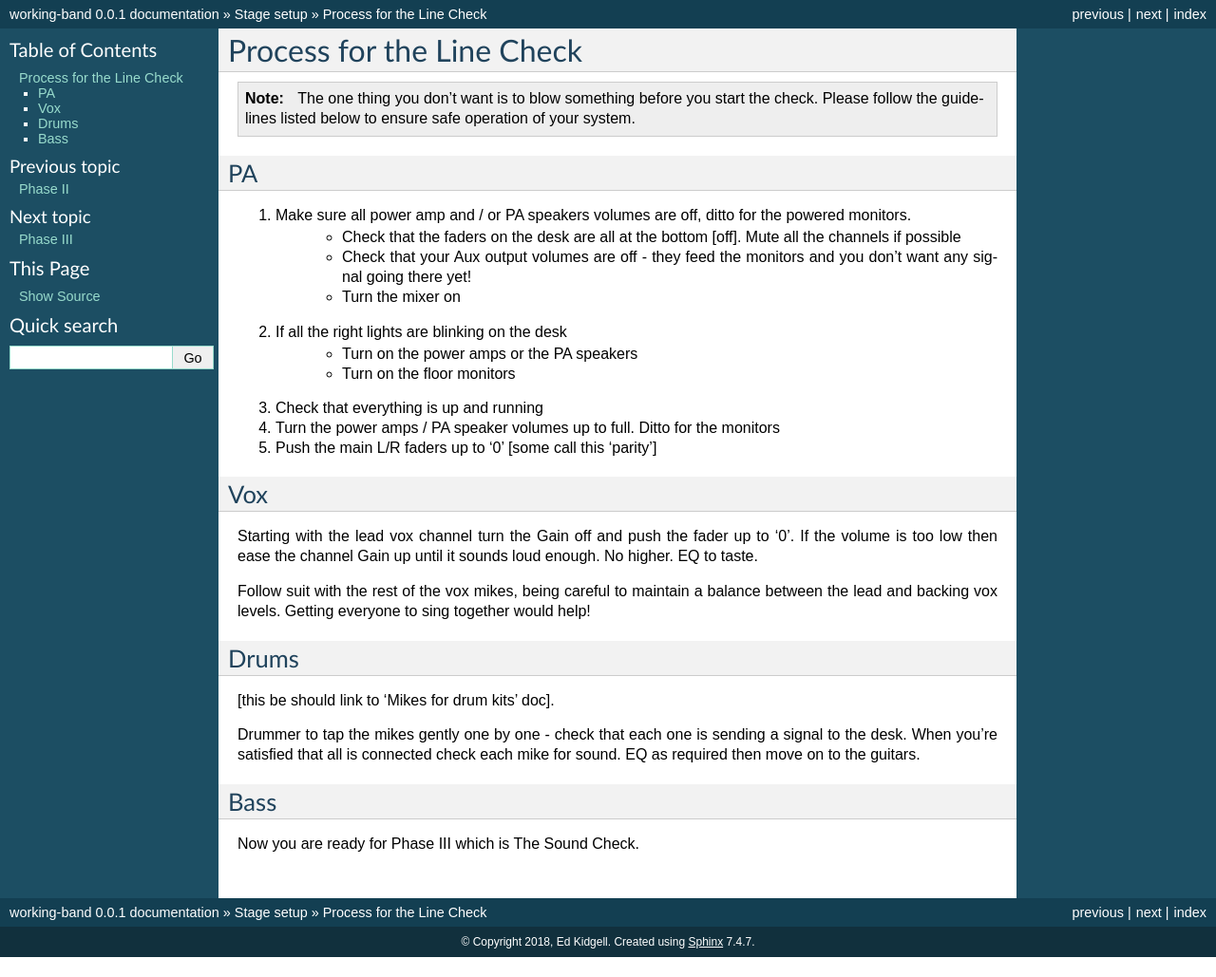
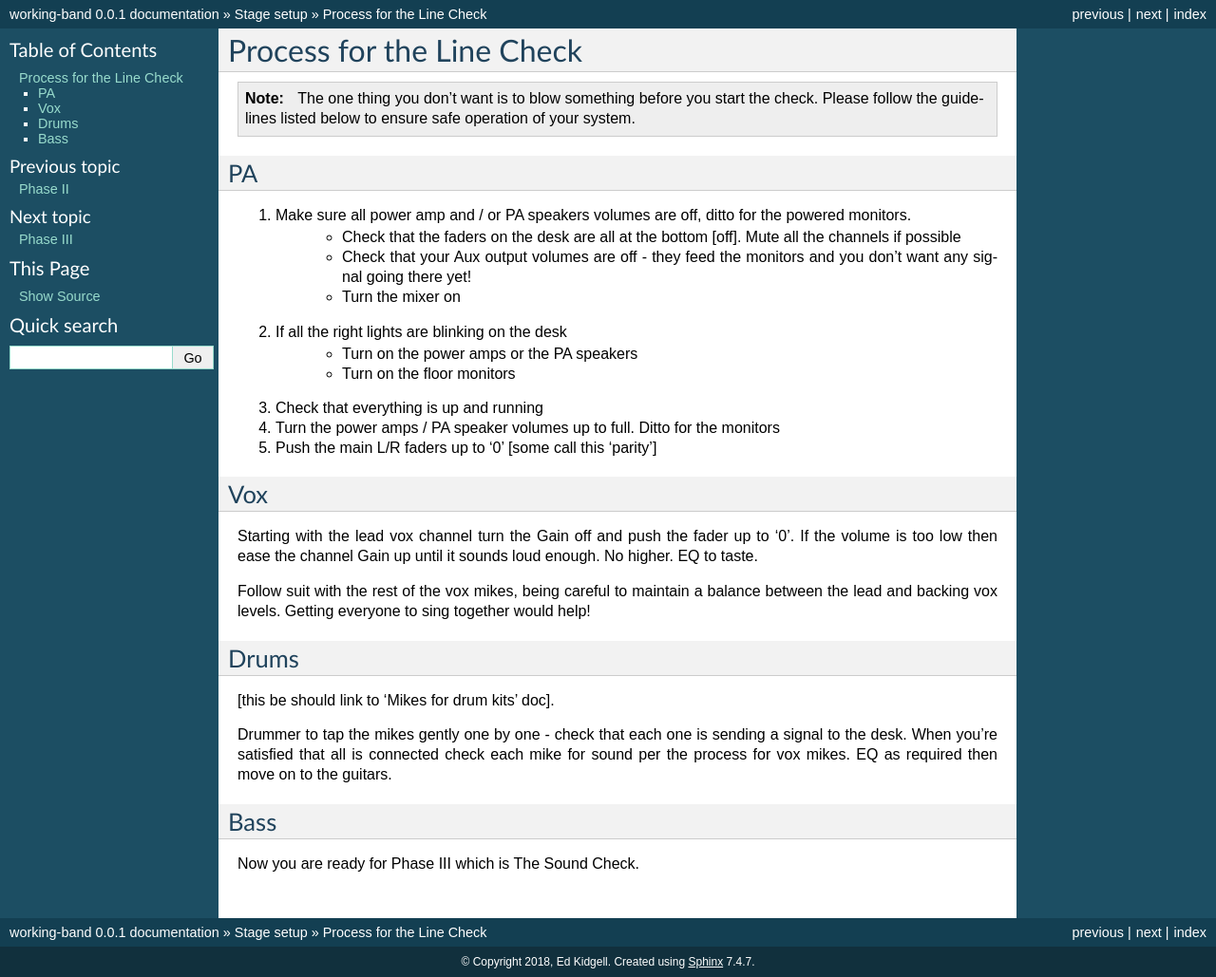
Before and after one commit to flakjakk/working-band, a Sphinx documentation site: the page built from docs/source/linecheck.rst, in a window 1280 px wide. Shown: the whole page at 95% size. Built offline with Sphinx 7.4.7, drawn with Linux system fonts in a browser that asks for light colours; before the commit the page ends 1008 px from its top, so only the background shows below that.

```diff
--- a/docs/source/conf.py
+++ b/docs/source/conf.py
@@ -113,6 +113,8 @@ latex_elements = {
     #
     # 'papersize': 'letterpaper',
 
+	'extraclassoptions': ',openany,oneside', 'babel' : '\\usepackage[polish]{babel}'
+
     # The font size ('10pt', '11pt' or '12pt').
     #
     # 'pointsize': '10pt',
--- a/docs/source/linecheck.rst
+++ b/docs/source/linecheck.rst
@@ -29,7 +29,7 @@ Drums
 ^^^^^
 [this be should link to 'Mikes for drum kits' doc].
 
-Drummer to tap the mikes gently one by one - check that each one is sending a signal to the desk. When you're satisfied that all is connected check each mike for sound. EQ as required then move on to the guitars.
+Drummer to tap the mikes gently one by one - check that each one is sending a signal to the desk. When you're satisfied that all is connected check each mike for sound per the process for vox mikes. EQ as required then move on to the guitars.
 
 Bass
 ^^^^
```
